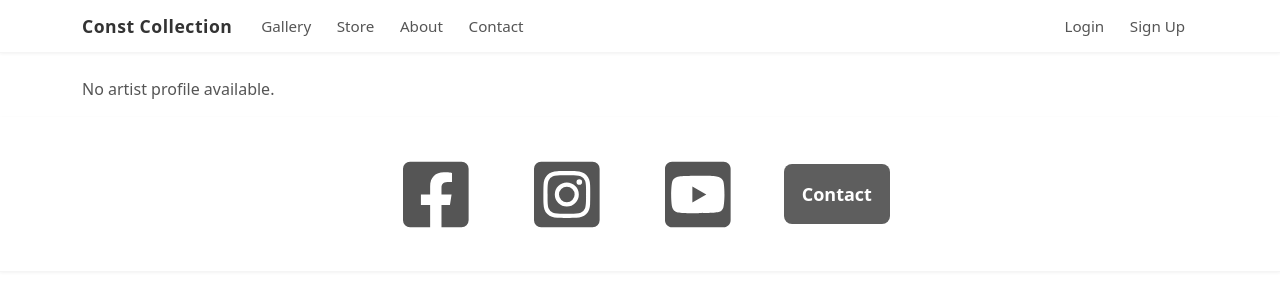
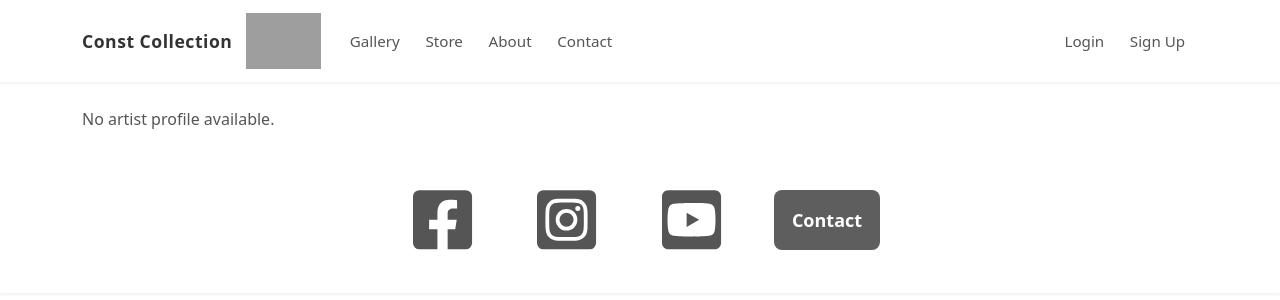
Before and after one commit to DylanAustin-TheDreamer/const-collection-full-stack-hackathon, a Django app: page /about/ in a window 1280 px wide. Shown: the top 300 px of the page. Run offline with Django 4.2, Linux system fonts and the light colour scheme; parts of the project's set-up code (start-up, migrations or seed data) failed here and were passed over; grey boxes are pictures that could not be loaded.

Commit message:
Refactor CSS styles for basket page and update favicon links in base template

```diff
--- a/static/css/basket.css
+++ b/static/css/basket.css
@@ -137,7 +137,7 @@
 }
 
 .summary-value {
-    color: #0d4f6d;
+    color: #000000;
     font-weight: 500;
     font-size: 1rem;
 }
--- a/static/css/main.css
+++ b/static/css/main.css
@@ -323,7 +323,7 @@ body { font-family: system-ui, -apple-system, 'Segoe UI', Roboto, 'Helvetica Neu
 .navbar-brand { font-weight: 600; }
 
 .i {
-  font-size: 75px;
+  font-size: 67.5px;  /* 10% smaller than 75px */
   text-align: center;
   margin: 0 20px;
 }
--- a/templates/base.html
+++ b/templates/base.html
@@ -4,6 +4,13 @@
   <head>
 
 <head>
+    <!-- Favicons -->
+    <link rel="apple-touch-icon" sizes="180x180" href="{% static 'images/favicons/apple-touch-icon.png' %}">
+    <link rel="icon" type="image/png" sizes="32x32" href="{% static 'images/favicons/favicon-32x32.png' %}">
+    <link rel="icon" type="image/png" sizes="16x16" href="{% static 'images/favicons/favicon-16x16.png' %}">
+    <link rel="manifest" href="{% static 'images/favicons/site.webmanifest' %}">
+    <link rel="shortcut icon" href="{% static 'images/favicons/favicon.ico' %}">
+    <!-- End Favicons -->
     <meta charset="utf-8">
     <meta name="viewport" content="width=device-width, initial-scale=1">
     <title>{% block title %}Const Collection{% endblock %}</title>
@@ -19,7 +26,10 @@
     <header>
         <nav class="navbar navbar-expand-lg navbar-light">
             <div class="container">
-                <a class="navbar-brand" href="{% url 'collections_app:index' %}">Const Collection</a>
+                <a class="navbar-brand d-flex align-items-center" href="{% url 'collections_app:index' %}">
+                    Const Collection
+                    <img src="{% static 'images/logo.png' %}" alt="Logo" style="height:56px; margin-left:14px;">
+                </a>
                 <button class="navbar-toggler" type="button" data-bs-toggle="collapse" data-bs-target="#navbarNav"
                     aria-controls="navbarNav" aria-expanded="false" aria-label="Toggle navigation">
                     <span class="navbar-toggler-icon"></span>
```
Also changed, not shown: README.md, 1 other file.
